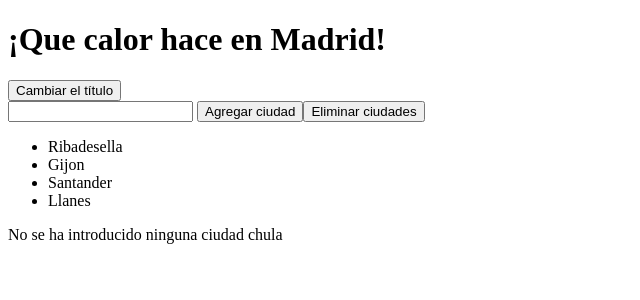
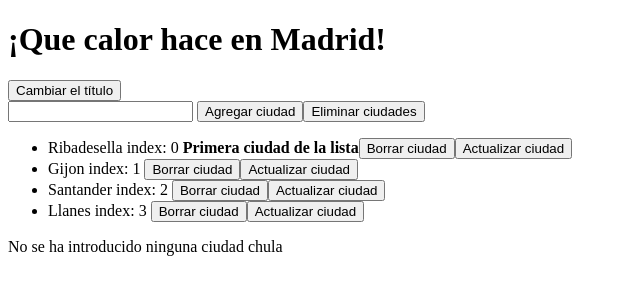
Before and after one commit to rspineda/appAngular, an Angular app: page / in a window 1280 px wide. Shown: the top 300 px of the page, without its empty margins (0-640 px from the left). Built offline with nearby package versions, Linux system fonts and the light colour scheme.

Commit message:
buttons for ngfor/ngIf functions

```diff
--- a/src/app/app.component.html
+++ b/src/app/app.component.html
@@ -11,7 +11,11 @@
 
 <ul>
   <li *ngIf="cities.length === 0">No hay ciudades</li>
-  <li *ngFor="let city of cities">{{city}}</li>
+  <li *ngFor="let city of cities; index as i">{{city}} index: {{i}}
+    <strong *ngIf="i === 0">Primera ciudad de la lista</strong>
+    <button (click)="deleteItem(i)">Borrar ciudad</button>
+    <button (click)="updateItem(i)">Actualizar ciudad</button>
+  </li>
 </ul>
 
 
--- a/src/app/app.component.ts
+++ b/src/app/app.component.ts
@@ -24,4 +24,12 @@ export class AppComponent {
     this.cities = [];
   }
 
+  deleteItem(index: number){
+    this.cities.splice(index, 1);
+  }
+
+  updateItem(index: number){
+    this.cities[index] = 'actualizado';
+  }
+
 }
```
